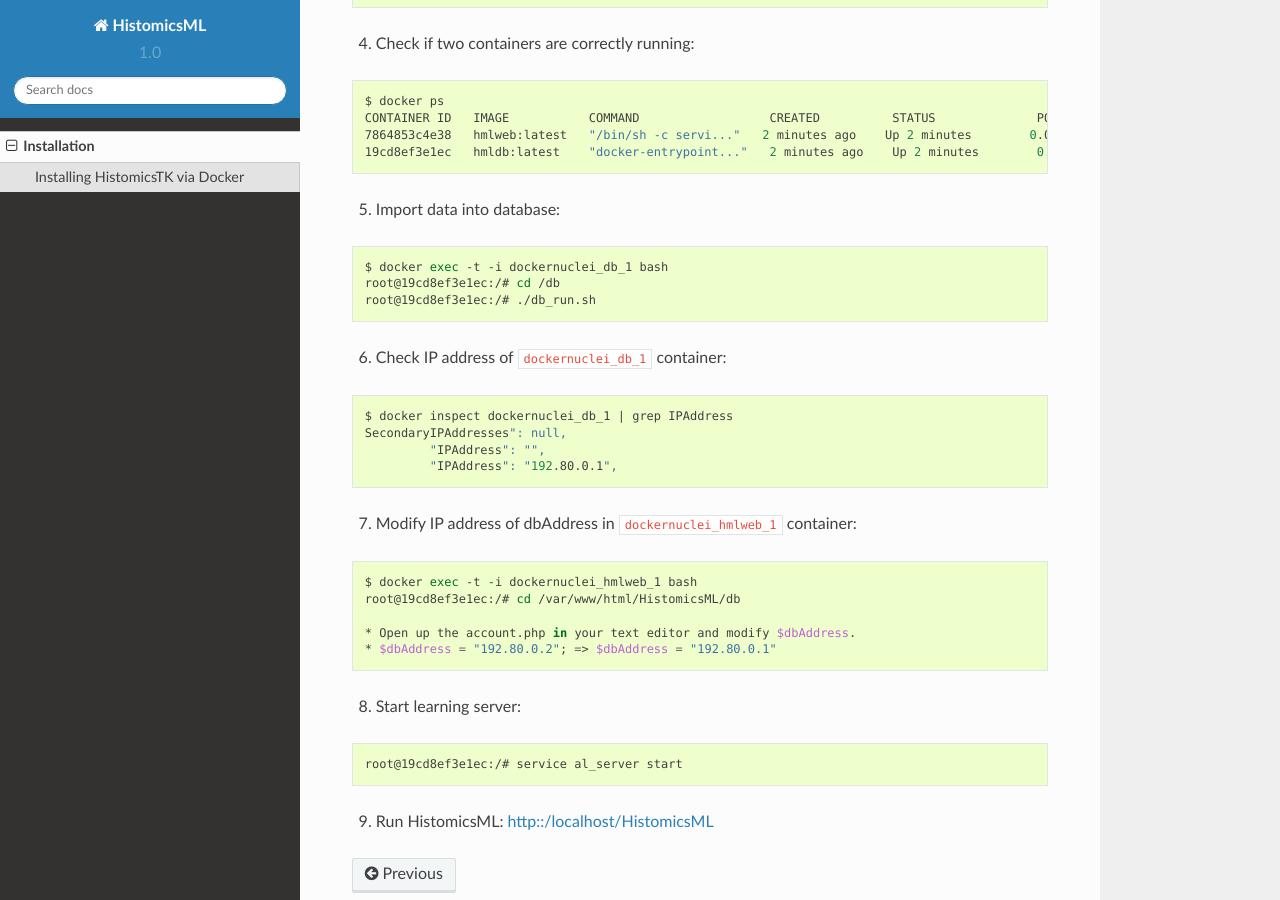
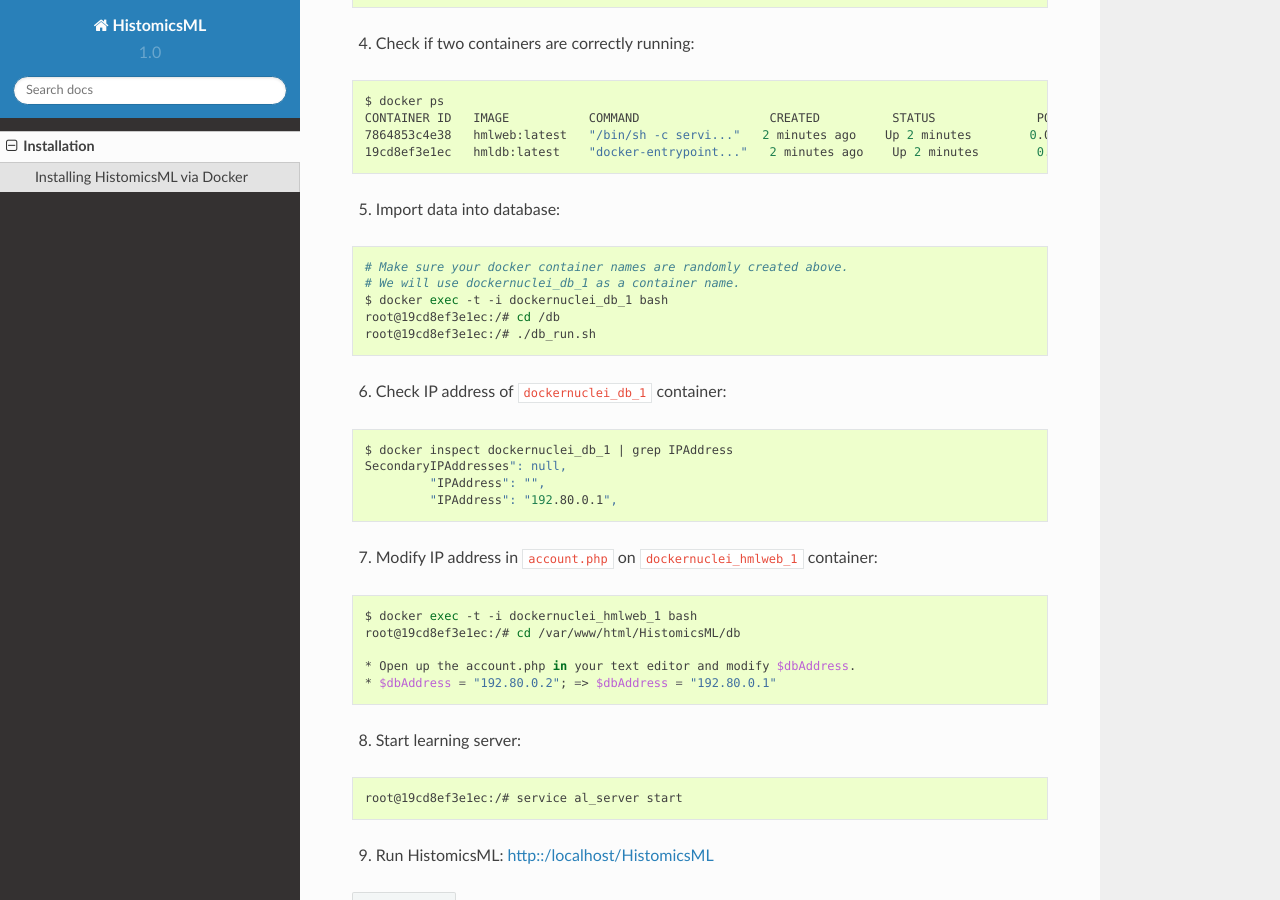
Before and after one commit to PathologyDataScience/HistomicsML, a Sphinx documentation site: the page built from docs/installation.rst, in a window 1280 px wide and 900 px high, scrolled down 1087 px. Built offline with Sphinx 7.4.7 and the Read the Docs theme 2.0.0, drawn with Linux system fonts in a browser that asks for light colours; some of the changed text lies outside the part shown.

Commit message:
Updated docs/installation.rst

```diff
--- a/docs/installation.rst
+++ b/docs/installation.rst
@@ -10,7 +10,7 @@
 Here, we provide a docker container to avoid software conflicts and
 library compatibility issues.
 
-Installing HistomicsTK via Docker
+Installing HistomicsML via Docker
 ---------------------------------
 
 Tree structure for HistomicsML docker is as below.
@@ -65,6 +65,8 @@
 
 .. code-block:: bash
 
+  # Make sure your docker container names are randomly created above.
+  # We will use dockernuclei_db_1 as a container name.
   $ docker exec -t -i dockernuclei_db_1 bash
   root@19cd8ef3e1ec:/# cd /db
   root@19cd8ef3e1ec:/# ./db_run.sh
@@ -78,7 +80,7 @@
           "IPAddress": "",
           "IPAddress": "192.80.0.1",
 
-7. Modify IP address of dbAddress in ``dockernuclei_hmlweb_1`` container:
+7. Modify IP address in ``account.php`` on ``dockernuclei_hmlweb_1`` container:
 
 .. code-block:: bash
 
```
